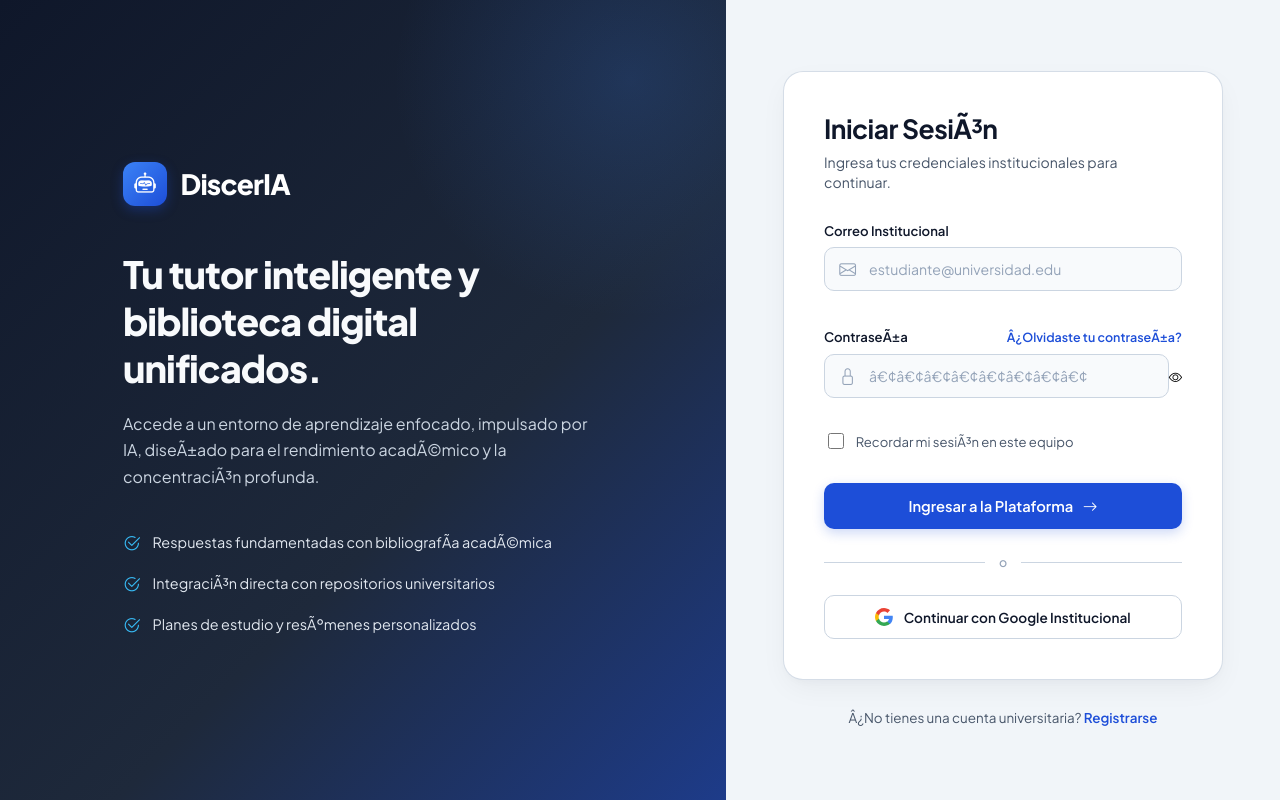
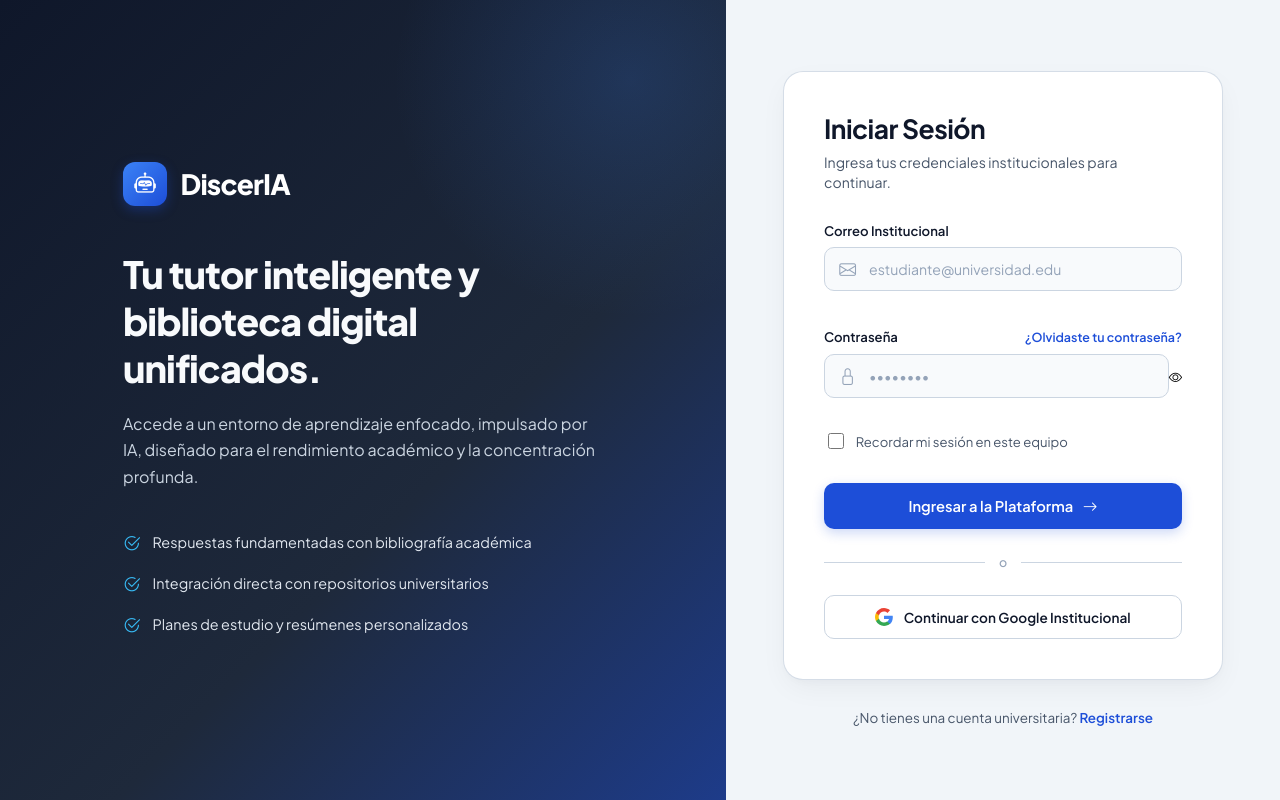
Before and after one commit to Gabonarvaezm/ProyectoFinalFrontend, an Angular app: page /login in a window 1280 px wide. Built offline with nearby package versions, Linux system fonts and the light colour scheme.

Commit message:
Se corrigio la escritura de la pagina

```diff
--- a/src/app/login/login.html
+++ b/src/app/login/login.html
@@ -1,7 +1,7 @@
 <div class="login-wrapper">
   <aside class="hero-section">
     <div class="hero-content anim-fade-in">
-      <a routerLink="/" class="brand-header" title="Ir a la pÃ¡gina principal">
+      <a routerLink="/" class="brand-header" title="Ir a la página principal">
         <div class="brand-logo-icon">
           <i class="bi bi-robot" aria-hidden="true"></i>
         </div>
@@ -13,22 +13,21 @@
       </h1>
 
       <p class="hero-description anim-fade-up anim-stagger-1">
-        Accede a un entorno de aprendizaje enfocado, impulsado por IA, diseÃ±ado para el rendimiento acadÃ©mico y la
-        concentraciÃ³n profunda.
+        Accede a un entorno de aprendizaje enfocado, impulsado por IA, diseñado para el rendimiento académico y la concentración profunda.
       </p>
 
       <div class="hero-features anim-fade-up anim-stagger-2">
         <div class="feature-item">
           <i class="bi bi-check2-circle" aria-hidden="true"></i>
-          <span>Respuestas fundamentadas con bibliografÃ­a acadÃ©mica</span>
+          <span>Respuestas fundamentadas con bibliografía académica</span>
         </div>
         <div class="feature-item">
           <i class="bi bi-check2-circle" aria-hidden="true"></i>
-          <span>IntegraciÃ³n directa con repositorios universitarios</span>
+          <span>Integración directa con repositorios universitarios</span>
         </div>
         <div class="feature-item">
           <i class="bi bi-check2-circle" aria-hidden="true"></i>
-          <span>Planes de estudio y resÃºmenes personalizados</span>
+          <span>Planes de estudio y resúmenes personalizados</span>
         </div>
       </div>
     </div>
@@ -37,7 +36,7 @@
   <main class="form-section">
     <div class="card-login anim-fade-up anim-stagger-1">
       <div class="form-header">
-        <h2 class="form-title">Iniciar SesiÃ³n</h2>
+        <h2 class="form-title">Iniciar Sesión</h2>
         <p class="form-subtitle">Ingresa tus credenciales institucionales para continuar.</p>
       </div>
 
@@ -51,7 +50,7 @@
 
       @if (successMessage()) {
         <div @fadeInUp class="alert alert-success d-flex-center" role="alert" aria-live="polite">
-        <app-lottie name="success" width="38px" height="38px" [loop]="false" ariaLabel="Ã‰xito"></app-lottie>
+          <app-lottie name="success" width="38px" height="38px" [loop]="false" ariaLabel="Éxito"></app-lottie>
           <span>{{ successMessage() }}</span>
         </div>
       }
@@ -59,17 +58,25 @@
       <!-- Formulario Reactivo -->
       <form [formGroup]="loginForm" (ngSubmit)="onSubmit()" class="login-form" novalidate>
 
-        <!-- Campo: Correo ElectrÃ³nico -->
+        <!-- Campo: Correo Electrónico -->
         <div class="form-group">
           <label for="email" class="form-label">Correo Institucional</label>
           <div class="input-wrapper" [class.has-error]="isFieldInvalid('email')">
             <span class="input-icon" aria-hidden="true">
               <i class="bi bi-envelope"></i>
             </span>
-            <input type="email" id="email" formControlName="email" class="form-input"
-              [class.is-invalid]="isFieldInvalid('email')" placeholder="estudiante@universidad.edu" autocomplete="email"
+            <input
+              type="email"
+              id="email"
+              formControlName="email"
+              class="form-input"
+              [class.is-invalid]="isFieldInvalid('email')"
+              placeholder="estudiante@universidad.edu"
+              autocomplete="email"
               [attr.aria-invalid]="isFieldInvalid('email')"
-              [attr.aria-describedby]="isFieldInvalid('email') ? 'email-error' : null" required />
+              [attr.aria-describedby]="isFieldInvalid('email') ? 'email-error' : null"
+              required
+            />
           </div>
           @if (isFieldInvalid('email')) {
             <span id="email-error" class="field-error" role="alert">
@@ -79,24 +86,36 @@
           }
         </div>
 
-        <!-- Campo: ContraseÃ±a -->
+        <!-- Campo: Contraseña -->
         <div class="form-group">
           <div class="label-row">
-            <label for="password" class="form-label">ContraseÃ±a</label>
+            <label for="password" class="form-label">Contraseña</label>
             <a href="#" (click)="onForgotPassword($event)" class="forgot-password">
-              Â¿Olvidaste tu contraseÃ±a?
+              ¿Olvidaste tu contraseña?
             </a>
           </div>
           <div class="input-wrapper" [class.has-error]="isFieldInvalid('password')">
             <span class="input-icon" aria-hidden="true">
               <i class="bi bi-lock"></i>
             </span>
-            <input [type]="showPassword() ? 'text' : 'password'" id="password" formControlName="password"
-              class="form-input" [class.is-invalid]="isFieldInvalid('password')" placeholder="â€¢â€¢â€¢â€¢â€¢â€¢â€¢â€¢"
-              autocomplete="current-password" [attr.aria-invalid]="isFieldInvalid('password')"
-              [attr.aria-describedby]="isFieldInvalid('password') ? 'password-error' : null" required />
-            <button type="button" class="password-toggle-btn" (click)="togglePasswordVisibility()"
-              [attr.aria-label]="showPassword() ? 'Ocultar contraseÃ±a' : 'Ver contraseÃ±a'">
+            <input
+              [type]="showPassword() ? 'text' : 'password'"
+              id="password"
+              formControlName="password"
+              class="form-input"
+              [class.is-invalid]="isFieldInvalid('password')"
+              placeholder="••••••••"
+              autocomplete="current-password"
+              [attr.aria-invalid]="isFieldInvalid('password')"
+              [attr.aria-describedby]="isFieldInvalid('password') ? 'password-error' : null"
+              required
+            />
+            <button
+              type="button"
+              class="password-toggle-btn"
+              (click)="togglePasswordVisibility()"
+              [attr.aria-label]="showPassword() ? 'Ocultar contraseña' : 'Ver contraseña'"
+            >
               <i class="bi" [class.bi-eye]="!showPassword()" [class.bi-eye-slash]="showPassword()"></i>
             </button>
           </div>
@@ -108,16 +127,25 @@
           }
         </div>
 
-        <!-- OpciÃ³n: Recordar sesiÃ³n -->
+        <!-- Opción: Recordar sesión -->
         <div class="remember-row">
           <label class="checkbox-label" for="rememberMe">
-            <input type="checkbox" id="rememberMe" formControlName="rememberMe" class="checkbox-input" />
-            <span class="checkbox-text">Recordar mi sesiÃ³n en este equipo</span>
+            <input
+              type="checkbox"
+              id="rememberMe"
+              formControlName="rememberMe"
+              class="checkbox-input"
+            />
+            <span class="checkbox-text">Recordar mi sesión en este equipo</span>
           </label>
         </div>
 
-        <!-- BotÃ³n Submit -->
-        <button type="submit" class="btn-primary" [disabled]="isLoading() || isGoogleLoading()">
+        <!-- Botón Submit -->
+        <button
+          type="submit"
+          class="btn-primary"
+          [disabled]="isLoading() || isGoogleLoading()"
+        >
           @if (isLoading()) {
             <app-lottie name="loading" width="22px" height="22px" ariaLabel="Cargando"></app-lottie>
             <span>Verificando credenciales...</span>
@@ -134,21 +162,22 @@
         <span class="divider-line"></span>
       </div>
 
-      <!-- BotÃ³n Google Institucional -->
-      <button type="button" class="btn-google" (click)="onGoogleLogin()" [disabled]="isLoading() || isGoogleLoading()">
+      <!-- Botón Google Institucional -->
+      <button
+        type="button"
+        class="btn-google"
+        (click)="onGoogleLogin()"
+        [disabled]="isLoading() || isGoogleLoading()"
+      >
         @if (isGoogleLoading()) {
           <app-lottie name="loading" width="22px" height="22px" ariaLabel="Cargando"></app-lottie>
           <span>Conectando con Google...</span>
         } @else {
           <svg class="google-icon" width="18" height="18" viewBox="0 0 24 24" aria-hidden="true">
-          <path fill="#4285F4"
-            d="M23.745 12.27c0-.7-.06-1.4-.19-2.07H12v4.51h6.6c-.29 1.52-1.14 2.82-2.4 3.68v3.05h3.88c2.27-2.09 3.665-5.17 3.665-9.17z" />
-          <path fill="#34A853"
-            d="M12 24c3.24 0 5.95-1.08 7.93-2.91l-3.88-3.05c-1.08.72-2.45 1.16-4.05 1.16-3.12 0-5.77-2.11-6.72-4.96H1.29v3.13C3.26 21.3 7.31 24 12 24z" />
-          <path fill="#FBBC05"
-            d="M5.28 14.24c-.25-.72-.38-1.49-.38-2.24s.13-1.52.38-2.24V6.63H1.29C.47 8.24 0 10.06 0 12s.47 3.76 1.29 5.37l3.99-3.13z" />
-          <path fill="#EA4335"
-            d="M12 4.75c1.77 0 3.35.61 4.6 1.8l3.42-3.42C17.95 1.19 15.24 0 12 0 7.31 0 3.26 2.7 1.29 6.63l3.99 3.13c.95-2.85 3.6-4.96 6.72-4.96z" />
+            <path fill="#4285F4" d="M23.745 12.27c0-.7-.06-1.4-.19-2.07H12v4.51h6.6c-.29 1.52-1.14 2.82-2.4 3.68v3.05h3.88c2.27-2.09 3.665-5.17 3.665-9.17z"/>
+            <path fill="#34A853" d="M12 24c3.24 0 5.95-1.08 7.93-2.91l-3.88-3.05c-1.08.72-2.45 1.16-4.05 1.16-3.12 0-5.77-2.11-6.72-4.96H1.29v3.13C3.26 21.3 7.31 24 12 24z"/>
+            <path fill="#FBBC05" d="M5.28 14.24c-.25-.72-.38-1.49-.38-2.24s.13-1.52.38-2.24V6.63H1.29C.47 8.24 0 10.06 0 12s.47 3.76 1.29 5.37l3.99-3.13z"/>
+            <path fill="#EA4335" d="M12 4.75c1.77 0 3.35.61 4.6 1.8l3.42-3.42C17.95 1.19 15.24 0 12 0 7.31 0 3.26 2.7 1.29 6.63l3.99 3.13c.95-2.85 3.6-4.96 6.72-4.96z"/>
           </svg>
           <span>Continuar con Google Institucional</span>
         }
@@ -156,7 +185,7 @@
     </div>
 
     <div class="form-footer">
-      <span>Â¿No tienes una cuenta universitaria? </span>
+      <span>¿No tienes una cuenta universitaria? </span>
       <a routerLink="/register" class="request-access-link">Registrarse</a>
     </div>
   </main>
--- a/src/app/pagina-principal/pagina-principal.html
+++ b/src/app/pagina-principal/pagina-principal.html
@@ -1,5 +1,5 @@
 <div class="landing-container">
-  <!-- NavegaciÃ³n Superior -->
+  <!-- Navegación Superior -->
   <header class="navbar anim-fade-in">
     <div class="nav-brand">
       <div class="brand-icon" aria-hidden="true">
@@ -8,15 +8,15 @@
       <span class="brand-title">DiscerIA</span>
     </div>
 
-    <nav class="nav-menu" aria-label="NavegaciÃ³n principal">
+    <nav class="nav-menu" aria-label="Navegación principal">
       <a href="#plataforma" class="nav-link">Plataforma</a>
-      <a href="#caracteristicas" class="nav-link">CaracterÃ­sticas</a>
+      <a href="#caracteristicas" class="nav-link">Características</a>
       <a href="#testimonios" class="nav-link">Testimonios</a>
     </nav>
 
     <div class="nav-actions">
       <a routerLink="/login" class="btn-login">
-        <span>Iniciar SesiÃ³n</span>
+        <span>Iniciar Sesión</span>
       </a>
       <a routerLink="/register" class="btn-register">
         <span>Registrarse</span>
@@ -25,27 +25,26 @@
     </div>
   </header>
 
-  <!-- SecciÃ³n Hero -->
+  <!-- Sección Hero -->
   <main class="hero-section">
-    <!-- Badge PÃ­ldora -->
+    <!-- Badge Píldora -->
     <div class="badge-pill anim-fade-up">
       <i class="bi bi-stars" aria-hidden="true"></i>
       <span>El futuro del aprendizaje guiado por IA</span>
     </div>
 
-    <!-- TÃ­tulo Principal -->
+    <!-- Título Principal -->
     <h1 class="hero-title anim-fade-up anim-stagger-1">
       Potencia tu Mente con <br />
       <span class="highlight-text">Inteligencia Artificial</span>
     </h1>
 
-    <!-- DescripciÃ³n -->
+    <!-- Descripción -->
     <p class="hero-description anim-fade-up anim-stagger-2">
-      DiscerIA combina una biblioteca digital exhaustiva con un tutor de IA avanzado para crear una experiencia de
-      aprendizaje personalizada, profesional y altamente eficiente.
+      DiscerIA combina una biblioteca digital exhaustiva con un tutor de IA avanzado para crear una experiencia de aprendizaje personalizada, profesional y altamente eficiente.
     </p>
 
-    <!-- Botones de AcciÃ³n -->
+    <!-- Botones de Acción -->
     <div class="hero-buttons anim-fade-up anim-stagger-3">
       <a routerLink="/login" class="btn-primary">
         <span>Comenzar Gratis</span>
@@ -58,7 +57,7 @@
       </a>
     </div>
 
-    <!-- Ventana de PrevisualizaciÃ³n de la Plataforma -->
+    <!-- Ventana de Previsualización de la Plataforma -->
     <div class="preview-container anim-fade-up anim-stagger-4" id="demo">
       <div class="window-header">
         <div class="window-dots" aria-hidden="true">
@@ -73,7 +72,7 @@
       </div>
 
       <div class="window-body">
-        <!-- Mockup Visual DinÃ¡mico del Dashboard de DiscerIA -->
+        <!-- Mockup Visual Dinámico del Dashboard de DiscerIA -->
         <div class="dashboard-mockup">
           <!-- Sidebar del Mockup -->
           <aside class="mockup-sidebar">
@@ -97,22 +96,22 @@
 
           <!-- Contenido Principal del Mockup -->
           <section class="mockup-content">
-            <!-- Header del Chat con AnimaciÃ³n de Tutor IA -->
+            <!-- Header del Chat con Animación de Tutor IA -->
             <div class="chat-header">
               <div class="tutor-avatar">
                 <app-lottie name="ai-thinking" width="38px" height="38px" ariaLabel="Tutor IA activo"></app-lottie>
               </div>
               <div class="tutor-info">
-                <span class="tutor-name">Tutor DiscerIA â€¢ Algoritmos y Datos</span>
-                <span class="tutor-status"><span class="status-dot anim-pulse-ai"></span> En lÃ­nea para ayudarte</span>
+                <span class="tutor-name">Tutor DiscerIA • Algoritmos y Datos</span>
+                <span class="tutor-status"><span class="status-dot anim-pulse-ai"></span> En línea para ayudarte</span>
               </div>
             </div>
 
-            <!-- ConversaciÃ³n Mockup -->
+            <!-- Conversación Mockup -->
             <div class="chat-messages">
               <div class="message user-msg">
                 <span class="msg-bubble">
-                  Â¿CÃ³mo funciona el algoritmo de Dijkstra y cuÃ¡l es su complejidad temporal?
+                  ¿Cómo funciona el algoritmo de Dijkstra y cuál es su complejidad temporal?
                 </span>
               </div>
 
@@ -122,15 +121,14 @@
                 </div>
                 <div class="msg-bubble">
                   <p class="summary">
-                    El algoritmo de <strong>Dijkstra</strong> encuentra la ruta mÃ¡s corta desde un nodo origen a todos
-                    los demÃ¡s en un grafo con pesos no negativos.
+                    El algoritmo de <strong>Dijkstra</strong> encuentra la ruta más corta desde un nodo origen a todos los demás en un grafo con pesos no negativos.
                   </p>
                   <div class="code-preview">
                     <code>Complejidad con Min-Heap: O((V + E) log V)</code>
                   </div>
                   <div class="source-tag">
                     <i class="bi bi-book-half"></i>
-                    <span>Fuente: IntroducciÃ³n a los Algoritmos (CLRS), Cap. 24</span>
+                    <span>Fuente: Introducción a los Algoritmos (CLRS), Cap. 24</span>
                   </div>
                 </div>
               </div>
@@ -140,7 +138,7 @@
             <div class="chat-input-bar">
               <div class="input-fake">
                 <i class="bi bi-stars"></i>
-                <span>Pregunta cualquier tema de tu bibliografÃ­a acadÃ©mica...</span>
+                <span>Pregunta cualquier tema de tu bibliografía académica...</span>
               </div>
               <button type="button" class="btn-fake-send" aria-label="Enviar pregunta">
                 <i class="bi bi-arrow-up-circle-fill"></i>
```
Also changed, not shown: src/app/register/register.ts (+64 -64 lines). Lines whose indentation alone changed are shown as unchanged.
